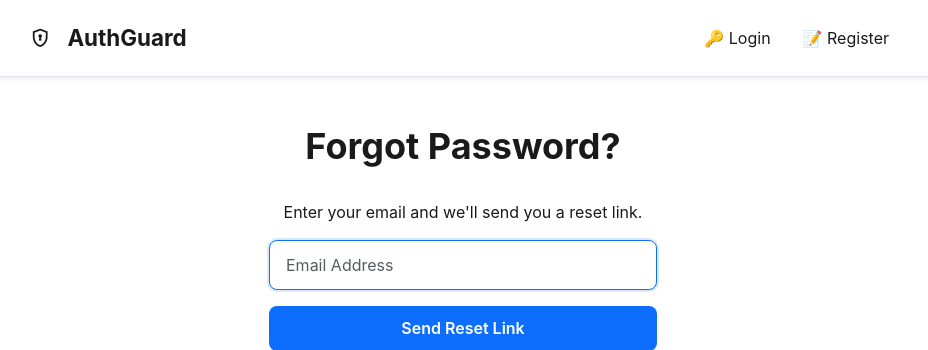
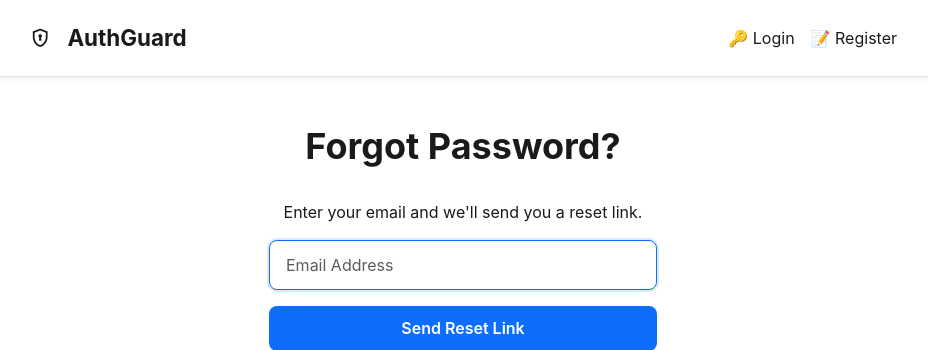
Before and after one commit to vedasm/AuthGuard, a Flask app: page /forgot in a window 1280 px wide. Shown: the top 350 px of the page, without its empty margins (177-1105 px from the left). Run offline with Flask 3, Linux system fonts and the light colour scheme; some libraries are stand-ins or nearby versions.

Commit message:
Update base.html

```diff
--- a/templates/base.html
+++ b/templates/base.html
@@ -1,5 +1,6 @@
 <!DOCTYPE html>
 <html lang="en">
+
 <head>
     <meta charset="UTF-8">
     <meta name="viewport" content="width=device-width, initial-scale=1.0">
@@ -10,48 +11,55 @@
     <link rel="stylesheet" href="{{ url_for('static', filename='style.css') }}">
     {% block extra_head %}{% endblock %}
 </head>
+
 <body>
+
+    <!-- Navbar -->
     <nav class="navbar navbar-expand-lg bg-white shadow-sm border-bottom">
         <div class="container">
             <a class="navbar-brand d-flex align-items-center fw-bold" href="/">
-                <span class="material-symbols-outlined me-2">encrypted</span>
+                <span class="material-symbols-outlined me-2">
+                    encrypted
+                </span>
                 AuthGuard
             </a>
-            <button class="navbar-toggler" type="button" data-bs-toggle="collapse" data-bs-target="#navbarNav" aria-controls="navbarNav" aria-expanded="false" aria-label="Toggle navigation">
+            <button class="navbar-toggler" type="button" data-bs-toggle="collapse" data-bs-target="#navbarNav">
                 <span class="navbar-toggler-icon"></span>
             </button>
             <div class="collapse navbar-collapse" id="navbarNav">
-                <ul class="navbar-nav ms-auto align-items-lg-center gap-lg-3">
+                <div class="ms-auto d-flex align-items-center gap-3">
                     {% if session.get("user_id") %}
-                    <li class="nav-item">
-                        <a class="nav-link" href="/">🔐 Vault</a>
-                    </li>
-                    <li class="nav-item">
-                        <a class="nav-link" href="/add">➕ Add</a>
-                    </li>
-                    <li class="nav-item">
-                        <a class="nav-link" href="/account">👤 Account</a>
-                    </li>
-                    <li class="nav-item">
-                        <a class="nav-link text-danger" href="/logout">➡ Logout</a>
-                    </li>
+                    <a class="nav-link" href="/">🔐 Vault</a>
+                    <a class="nav-link" href="/add">➕ Add</a>
+                    <a class="nav-link" href="/account">👤 Account</a>
+                    <a class="nav-link text-danger" href="/logout">
+                        ➜ Logout
+                    </a>
                     {% else %}
-                    <li class="nav-item">
-                        <a class="nav-link" href="/login">🔑 Login</a>
-                    </li>
-                    <li class="nav-item">
-                        <a class="nav-link" href="/register">📝 Register</a>
-                    </li>
+                    <a class="nav-link" href="/login">
+                        🔑 Login
+                    </a>
+                    <a class="nav-link" href="/register">
+                        📝 Register
+                    </a>
                     {% endif %}
-                </ul>
+                </div>
             </div>
         </div>
     </nav>
+    <!-- Main Content -->
     <main class="container py-5">
         {% with messages = get_flashed_messages(with_categories=true) %}
         {% if messages %}
         {% for category, message in messages %}
-        <div class="alert {% if category == 'success' %}alert-success{% elif category == 'error' %}alert-danger{% else %}alert-primary{% endif %}">
+        <div class="alert
+                        {% if category == 'success' %}
+                            alert-success
+                        {% elif category == 'error' %}
+                            alert-danger
+                        {% else %}
+                            alert-primary
+                        {% endif %}">
             {{ message }}
         </div>
         {% endfor %}
```
